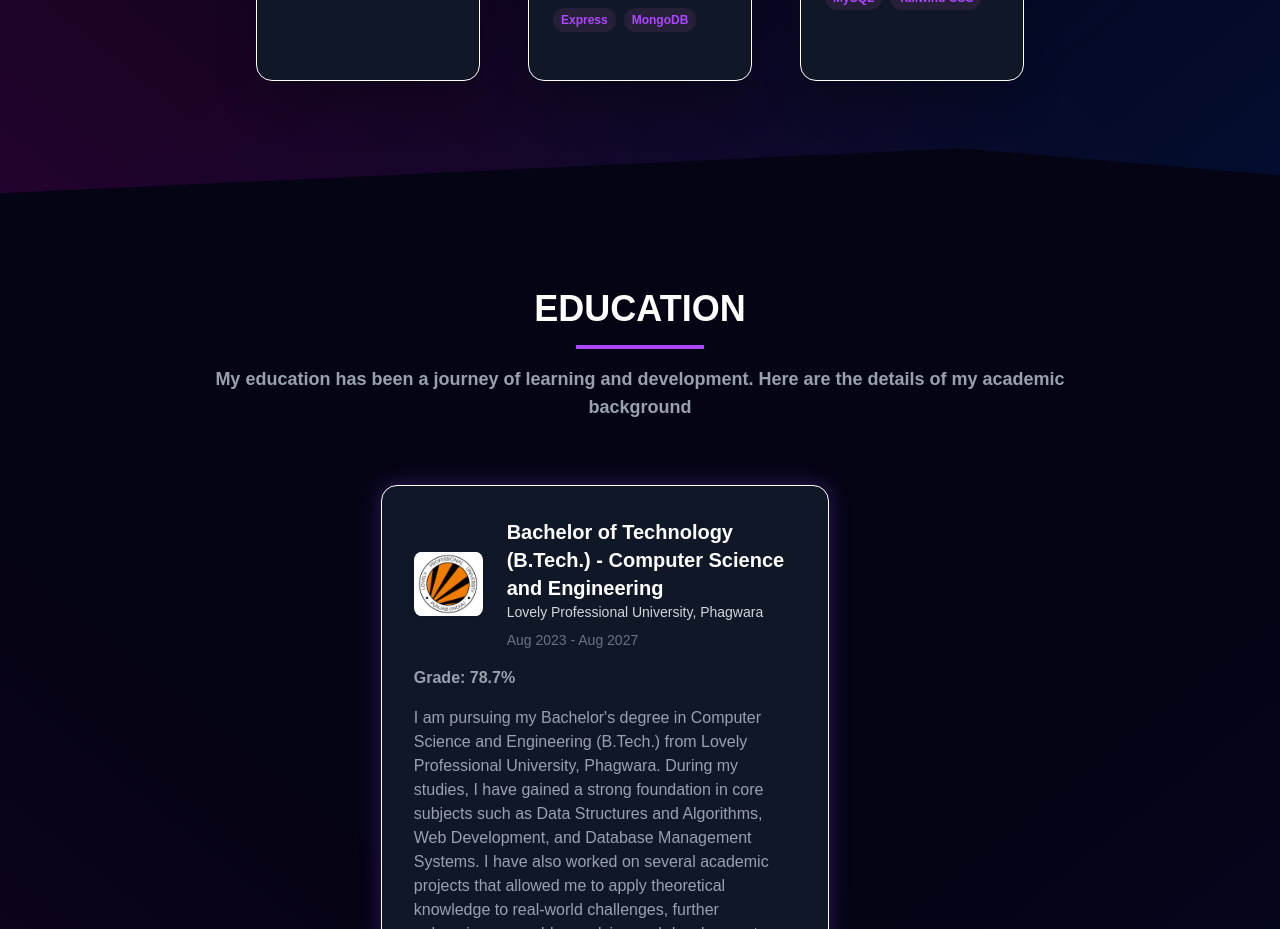
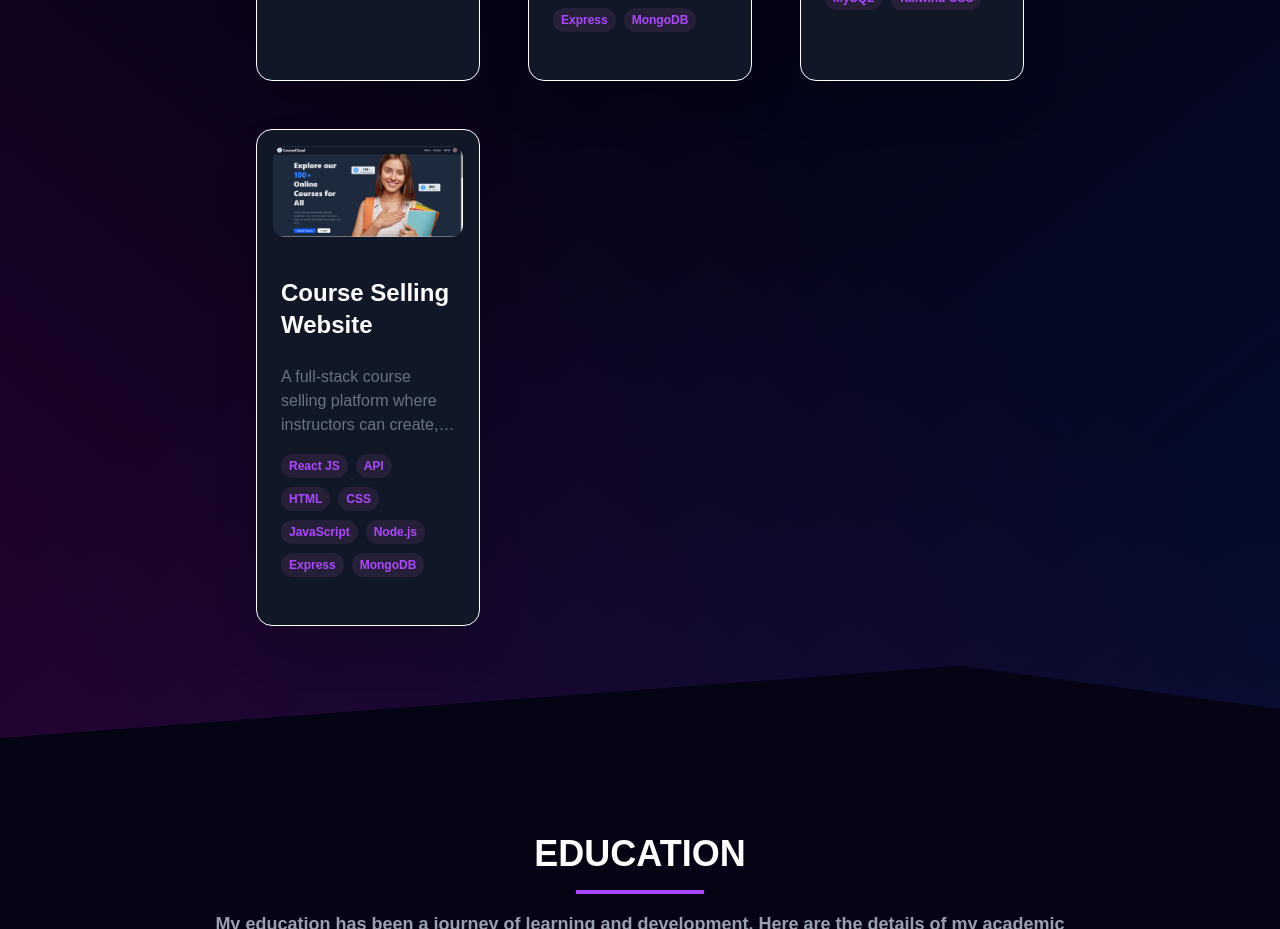
Before and after one commit to piyush11234/portfolio, a React (Vite) app: page / in a window 1280 px wide. Shown: the part 4820-5749 px from the top of the page. Built offline with nearby package versions, Linux system fonts and the light colour scheme.

Commit message:
add new project

```diff
--- a/src/constants.js
+++ b/src/constants.js
@@ -61,7 +61,7 @@ import lpuLogo from './assets/education_logo/lpuLogo.png';
 import blogWebsiteLogo from './assets/work_logo/blog-website.png';
 import pharmacyLogo from './assets/work_logo/pharmacy-website.png';
 import eduNeocodeLogo from './assets/work_logo/edu-neocode.png';
-
+import courseCloudLogo from './assets/work_logo/coursecloud.png';
 
 export const SkillsInfo = [
   {
@@ -229,7 +229,7 @@ export const education = [
     degree: "Bachelor of Technology (B.Tech.) - Computer Science and Engineering",
   },
 
-    {
+  {
     id: 1,
     img: hpaLogo,
     school: "Holy Point Academy, Bharthana, Etawah",
@@ -266,7 +266,7 @@ export const projects = [
     description:
       "A full-stack quiz-based platform designed for College students to practice previous year questions and practice MCQs questions. The platform offers every question detailed explanation, helping students to understand their preparation journey effectively.",
     image: eduNeocodeLogo,
-    tags: [ "HTML", "CSS", "JavaScript"],
+    tags: ["HTML", "CSS", "JavaScript"],
     // github: "https://github.com/codingmastr/CSPrep",
     webapp: "https://neocode.in/",
   },
@@ -286,10 +286,21 @@ export const projects = [
     description:
       "An efficient and customizable pharmacy webbsite that offers user to book services related to body checkup. ",
     image: pharmacyLogo,
-    tags: ["HTML", "CSS","JavaScript", "PHP","MySQL","Tailwind CSS"],
+    tags: ["HTML", "CSS", "JavaScript", "PHP", "MySQL", "Tailwind CSS"],
     // github: "https://github.com/codingmastr/cmtk-email-validator",
     webapp: "https://arnavhealthcare.neocode.in/",
   },
+  {
+    id: 4,
+    title: "Course Selling Website",
+    description:
+      "A full-stack course selling platform where instructors can create, manage, and publish courses with lectures, while students can enroll, access learning materials, and track their progress.",
+    image: courseCloudLogo,
+    tags: ["React JS", "API", "HTML", "CSS", "JavaScript", "Node.js", "Express", "MongoDB"],
+    github: "https://github.com/piyush11234/coursecloud",
+    webapp: "https://coursecloud.onrender.com/",
+  }
+
   // {
   //   id: 4,
   //   title: "Task Reminder Chrome Extension Tool",
```
Also changed, not shown: src/assets/work_logo/coursecloud.png (added).
